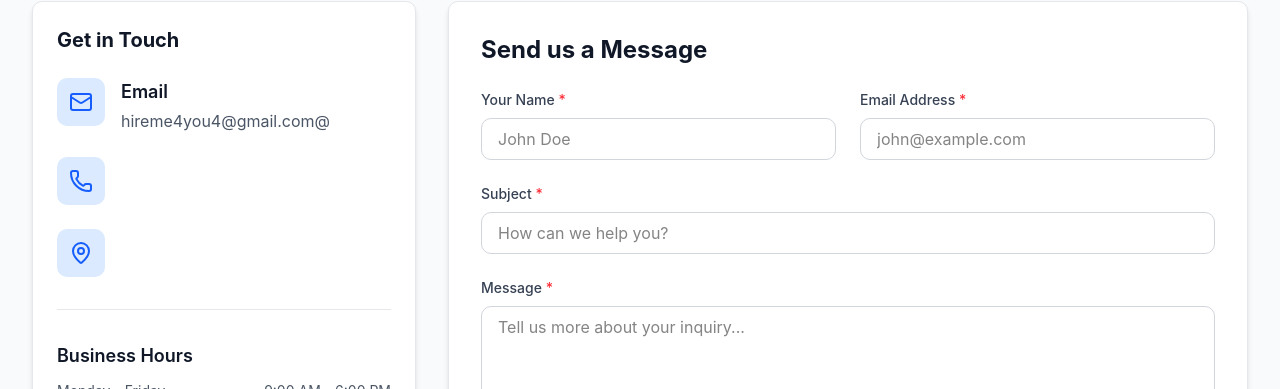
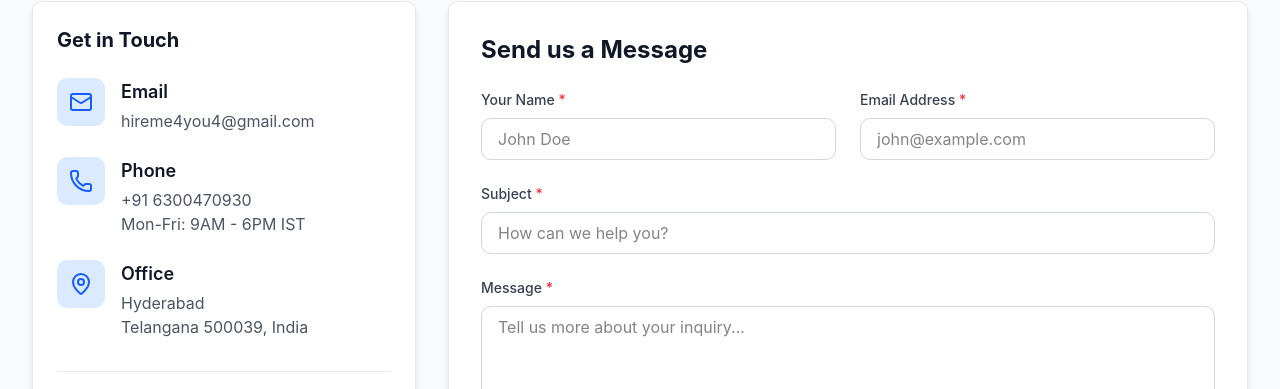
Before and after one commit to moraputalapraveen/hireme4u-frontend, a React (Vite) app: page /contact in a window 1280 px wide. Shown: the part 292-681 px from the top of the page. Built offline with nearby package versions, Linux system fonts and the light colour scheme; no server answers.

Commit message:
added site map

```diff
--- a/src/app/pages/Contact.tsx
+++ b/src/app/pages/Contact.tsx
@@ -72,7 +72,7 @@ export function Contact() {
                   </div>
                   <div>
                     <h3 className="font-semibold text-gray-900 mb-1">Email</h3>
-                    <p className="text-gray-600">hireme4you4@gmail.com@</p>
+                    <p className="text-gray-600">hireme4you4@gmail.com</p>
                   </div>
                 </div>
 
@@ -80,14 +80,24 @@ export function Contact() {
                   <div className="bg-blue-100 p-3 rounded-lg">
                     <Phone className="w-6 h-6 text-blue-600" />
                   </div>
-
+                  <div>
+                    <h3 className="font-semibold text-gray-900 mb-1">Phone</h3>
+                    <p className="text-gray-600">+91 6300470930</p>
+                    <p className="text-gray-600">Mon-Fri: 9AM - 6PM IST</p>
+                  </div>
                 </div>
 
                 <div className="flex items-start gap-4">
                   <div className="bg-blue-100 p-3 rounded-lg">
                     <MapPin className="w-6 h-6 text-blue-600" />
                   </div>
-
+                  <div>
+                    <h3 className="font-semibold text-gray-900 mb-1">Office</h3>
+                    <p className="text-gray-600">
+                      Hyderabad<br />
+                      Telangana 500039, India
+                    </p>
+                  </div>
                 </div>
               </div>
 
```
Also changed, not shown: 1 other file (tests, documents, lock files or other folders).
